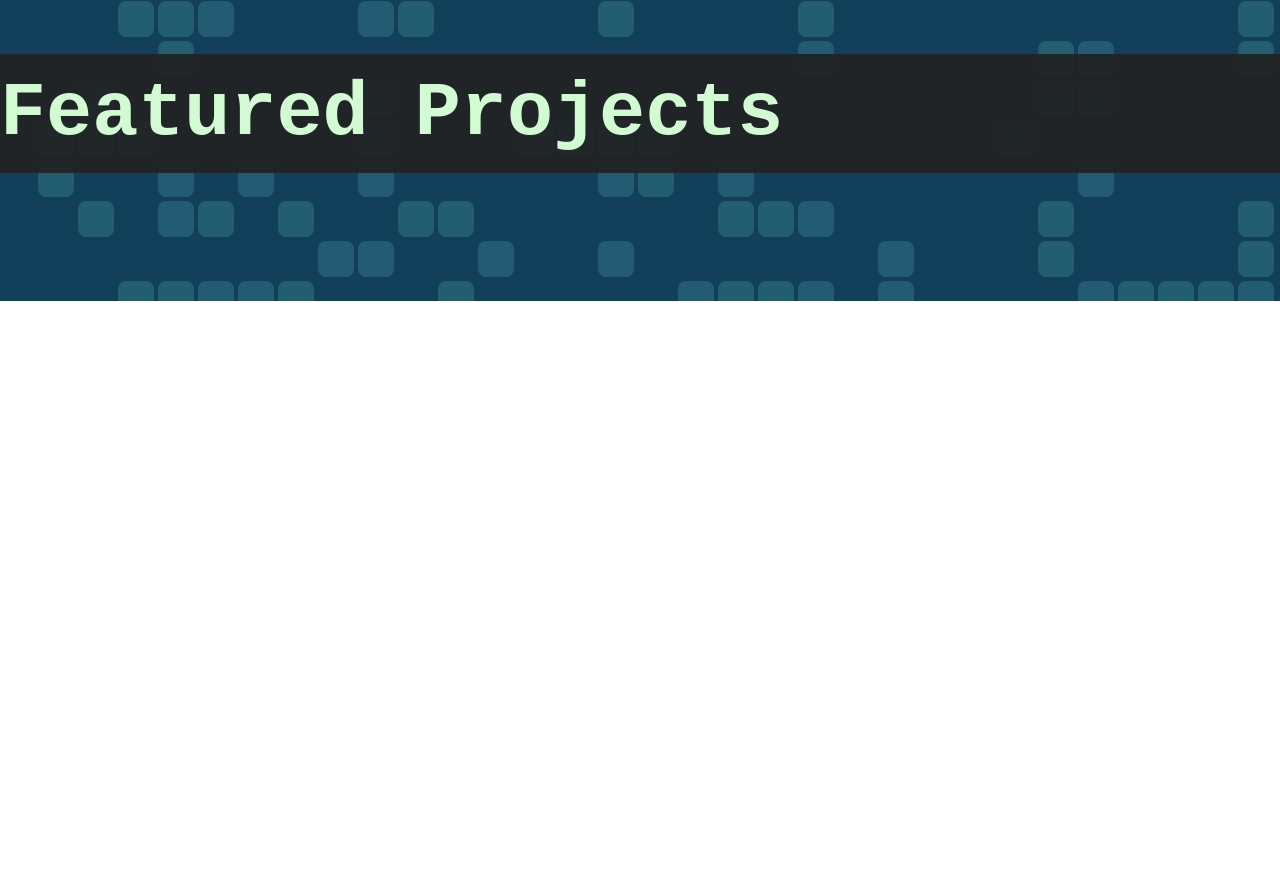
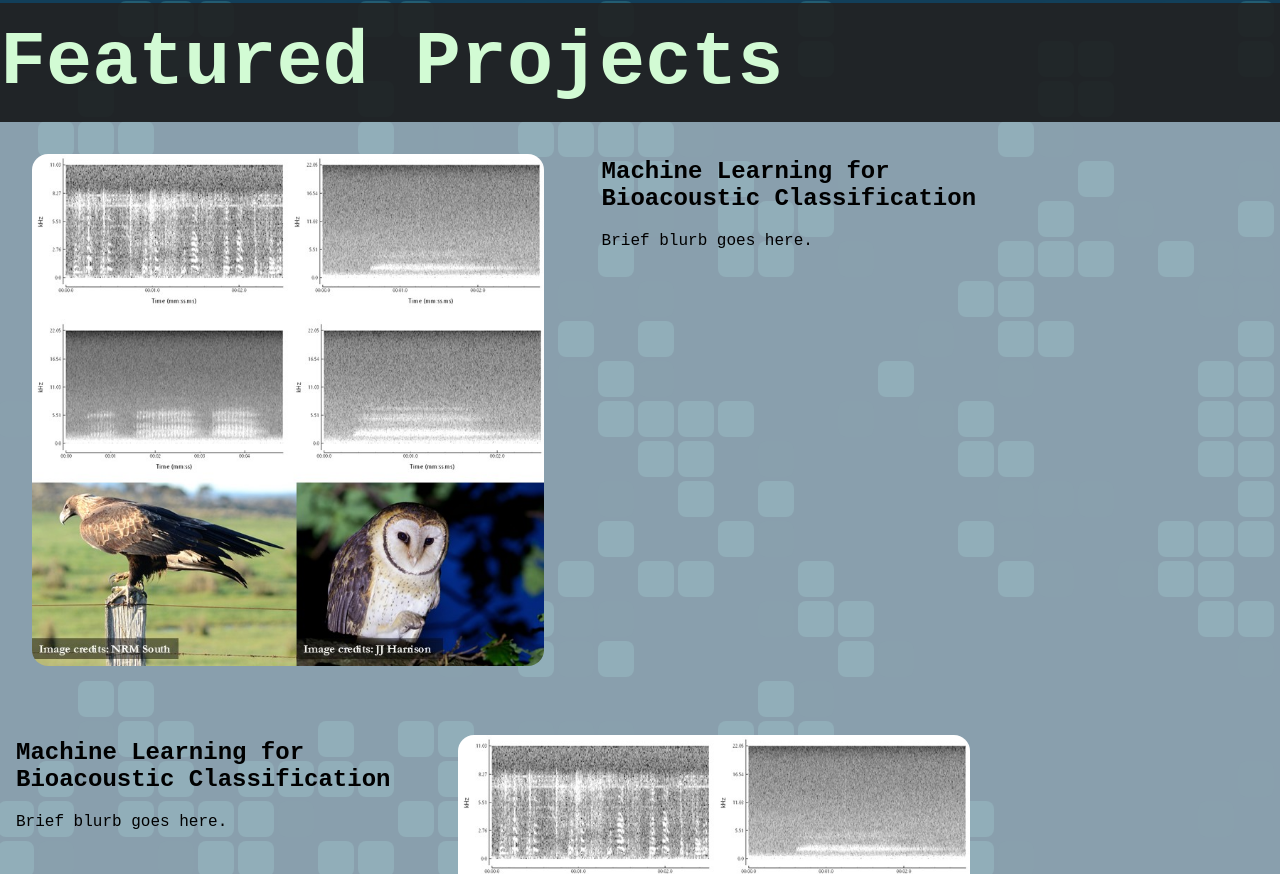
Before and after one commit to tcox6/portfolio, a plain HTML site: page index.html in a window 1280 px wide. Shown: the part 797-1671 px from the top of the page. Before the commit the page ends 1098 px from the top, so only its background shows below. Drawn offline with Linux system fonts and the light colour scheme.

Commit message:
Started adding featured projects to home page.

```diff
--- a/header/header.html
+++ b/header/header.html
@@ -1,9 +1,9 @@
 <header>
     <h1 class="headerTitle">Tim Cox</h1>
     <nav>
-        <a href="projects/index.html">Projects</a>
-        <a href="about/index.html">About</a>
-        <a href="contact/index.html">Contact</a>
+        <a href="/projects">Projects</a>
+        <a href="/about">About</a>
+        <a href="/contact">Contact</a>
     </nav>
 </header>
-<link rel="stylesheet" href="header/style.css">
+<link rel="stylesheet" href="/header/style.css">
--- a/index.html
+++ b/index.html
@@ -21,12 +21,30 @@
 
         <div class="introduction">
             <p class="introductionBlurbTop" id="introductionTopBlurb"></p>
-            <h1 class="introductionTitle" id="introductionTitle"></h1>
+            <h1 id="introductionTitle"></h1>
             <p class="introductionBlurbBottom" id="introductionBottomBlurb"></p>
         </div>
         <script src="scripts/introduction.js"></script>
     </div>
 
-    <h1 class="mainHeading">Featured Projects</h1>
+    <h1 class="featuredProjectsHeading">Featured Projects</h1>
+    <div class="project">
+        <div class="projectImage">
+            <img src="/projects/assets/Ecoacoustics_banner.jpg" alt="">
+        </div>
+        <div class="projectBlurb">
+            <h2>Machine Learning for Bioacoustic Classification</h2>
+            <p>Brief blurb goes here.</p>
+        </div>
+    </div>
+    <div class="project">
+        <div class="projectBlurb">
+            <h2>Machine Learning for Bioacoustic Classification</h2>
+            <p>Brief blurb goes here.</p>
+        </div>
+        <div class="projectImage">
+            <img src="/projects/assets/Ecoacoustics_banner.jpg" alt="">
+        </div>
+    </div>
   </body>
 </html>
--- a/scripts/introduction.js
+++ b/scripts/introduction.js
@@ -72,6 +72,12 @@ function blinkingCursor() {
     blink = !blink;
 }
 
+/**
+ * Calculates the time required for an animation given the text and pause duration.
+ * @param {String} text The text to use for the animation.
+ * @param {Number} pause The amount of time to pause between characters during  the animation.
+ * @returns {Number} The total time required for the animation
+ */
 function calculateAnimationTime(text, pause) {
     let dummy = document.createElement("div");
     dummy.style.visibility="false";
--- a/style.css
+++ b/style.css
@@ -27,8 +27,7 @@ canvas {
     padding: 16px;
     padding-right: 32px;
 }
-
-.introduction .introductionTitle {
+    .introduction h1 {
         font-size: 8vw;
         margin-top:12px;
         color: #D2FBD4;
@@ -48,11 +47,55 @@ canvas {
         color: white;
     }
 
-.mainHeading {
+.featuredProjectsHeading {
     font-size: 6vw;
     color: #D2FBD4;
     width: 100%;
     background-color: rgba(34, 34, 34, 0.9);
     padding-top: 16px;
     padding-bottom: 16px;
+    margin-bottom: 0px;
+    margin-top: 0px;
 }
+
+.project {
+    width: 100%;
+    padding: 0x;
+    margin: 0px;
+    background-color: rgba(255, 255, 255, 0.5);
+}
+    .project .projectImage {
+        display: inline-block;
+        width: 40vw;
+        padding: 32px;
+    }
+
+    .project .projectBlurb {
+        display: inline-block;
+        vertical-align: top;
+        width: 30vw;
+        padding: 16px;
+    }
+
+    .project h2 {
+
+    }
+
+    .project p {
+
+    }
+
+    .project img {
+        border-radius: 16px;
+        width: 100%;
+    }
+
+    @keyframes projectImageHoverAnimation {
+        from {scale: 1;}
+        to {scale: 1.05;}
+    }
+    .project img:hover {
+        animation-name: projectImageHoverAnimation;
+        animation-duration: 0.5s;
+        animation-fill-mode: forwards;
+    }
```
Also changed, not shown: projects/index.html (added, +18 -0 lines), projects/assets/Ecoacoustics_banner.jpg (added), projects/style.css (added), 1 other file. Lines whose indentation alone changed are shown as unchanged.
